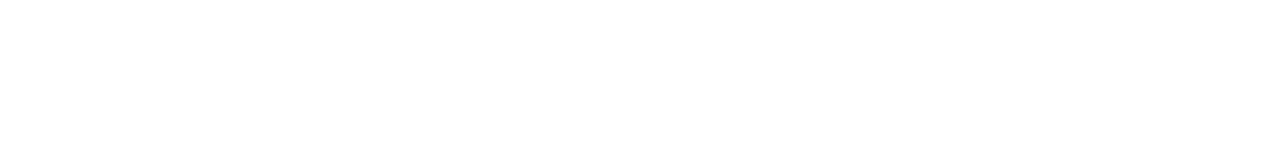
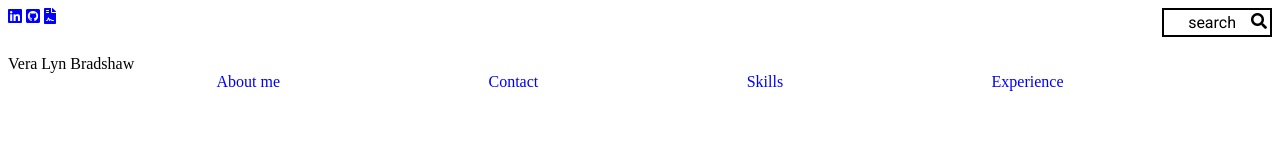
Before and after one commit to vlbrad/TechMom_Portfolio, a plain HTML site: page index.html in a window 1280 px wide. Drawn offline with Linux system fonts and the light colour scheme.

Commit message:
secondpush

```diff
--- a/index.html
+++ b/index.html
@@ -6,10 +6,42 @@
     <meta http-equiv="X-UA-Compatible" content="IE=edge">
     <meta name="viewport" content="width=device-width, initial-scale=1.0">
     <title>Document</title>
+    <link rel="stylesheet" href="style.css">
+    <link rel="stylesheet" href="https://use.fontawesome.com/releases/v5.7.1/css/all.css"
+        integrity="sha384-fnmOCqbTlWIlj8LyTjo7mOUStjsKC4pOpQbqyi7RrhN7udi9RwhKkMHpvLbHG9Sr" crossorigin="anonymous" />
+    <link href="https://fonts.googleapis.com/css2?family=Roboto" rel="stylesheet">
 </head>
 
 <body>
+    <header>
+        <div class="top-header">
+            <div>
+                <a href="social media link"><i class="fab fa-linkedin"></i></a>
+                <a href="https://github.com/vlbrad"><i class="fab fa-github-square"></i></a>
+                <a href="https://docs.google.com/document/d/1A_vkihYaOXwEw_nvtzcbZgGn3620_5yIpl1rKguk8ug/edit?usp=sharing"><i class="fas fa-file-contract"></i></a>
+                <a href=""></a>
+            </div>
 
+            <div class="search-box">search<i class="fas fa-search search-icon"></i></div>
+
+        </div>
+        <div class="bottom-header">
+            <img src="" alt="">
+            <div class="name here">Vera Lyn Bradshaw</div>
+
+        </div>
+
+        <nav>
+            <a href="./pages/about.html">About me</a>
+            <a href="./pages/contact.html">Contact</a>
+            <a href="./pages/skill.html">Skills</a>
+            <a href="/pages/experience.html">Experience</a>
+        </nav>
+
+
+
+
+    </header>
 </body>
 
 </html>
--- /dev/null
+++ b/style.css
@@ -0,0 +1,84 @@
+header {
+
+}
+
+.top-header {
+    display: flex;
+    justify-content: space-between;
+}
+
+.top-nav {
+    display: flex;
+
+}
+
+.search-box {
+    border: 2px solid black;
+    display: flex;
+    justify-content: end;
+    width: 100px;
+    padding: 3px;
+    font-family: 'Roboto', sans-serif;
+}
+
+.search-icon {
+    margin-left: 15px;
+}
+
+.social-media-links {
+    display: flex;
+
+}
+
+.search-bar {
+    display: flex;
+
+}
+
+.bottom-nav {
+    display: flex;
+
+}
+
+.name-div {
+    display: flex;
+}
+
+nav  {
+    display: flex;
+    justify-content: space-evenly;
+
+}
+
+nav a {
+    display: flex;
+
+}
+
+/* unvisited link */
+a:link {
+    color: blue;
+    text-decoration: none;
+  }
+
+  /* visited link */
+  a:visited {
+    color: blue;
+    text-decoration: none;
+  }
+
+  /* mouse over link */
+  a:hover {
+    color: red;
+    text-decoration: none;
+  }
+
+  /* selected link */
+  a:active {
+    color: blue;
+    text-decoration: none;
+  }
+
+  .my-name {
+
+  }
```
Also changed, not shown: pages/about.html (added), pages/contact.html (added), pages/experience.html (added), pages/home.html (added), pages/skill.html (added).
